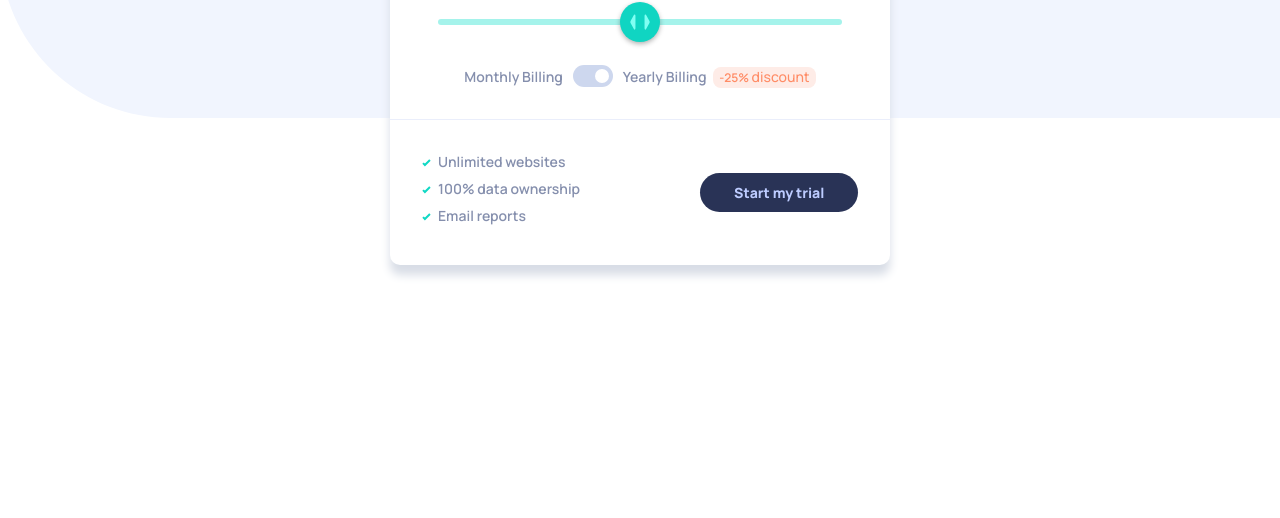
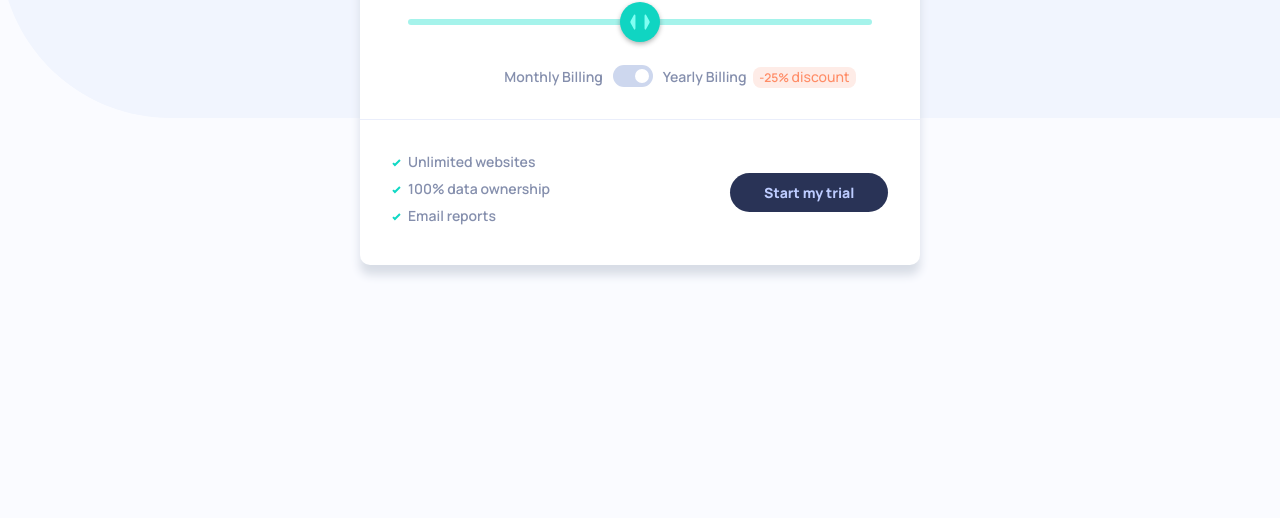
Before and after one commit to Hummingcoder/Interactive-Pricing-component, a plain HTML site: page index.html in a window 1280 px wide. Shown: the part 282-800 px from the top of the page. Drawn offline with Linux system fonts and the light colour scheme.

Commit message:
readme update

```diff
--- a/index.css
+++ b/index.css
@@ -29,7 +29,7 @@ section {
 }
 main {
   background: var(--very-pale-blue);
-  background-color: #fff;
+  background-color: var(--very-pale-blue);
   min-height: 100vh;
   display: flex;
   flex-direction: column;
@@ -86,7 +86,7 @@ span {
   background: white;
   width: 90%;
   padding: 2em 0;
-  max-width: 500px;
+  max-width: 560px;
   border-radius: 10px;
   text-align: center;
   box-shadow: 0 10px 10px #d8dde6;
@@ -376,4 +376,7 @@ li {
     display: inline-block;
     color: var(--light-red);
   }
+  .billing {
+    padding-left: 5em;
+  }
 }
```
Also changed, not shown: 1 other file.
